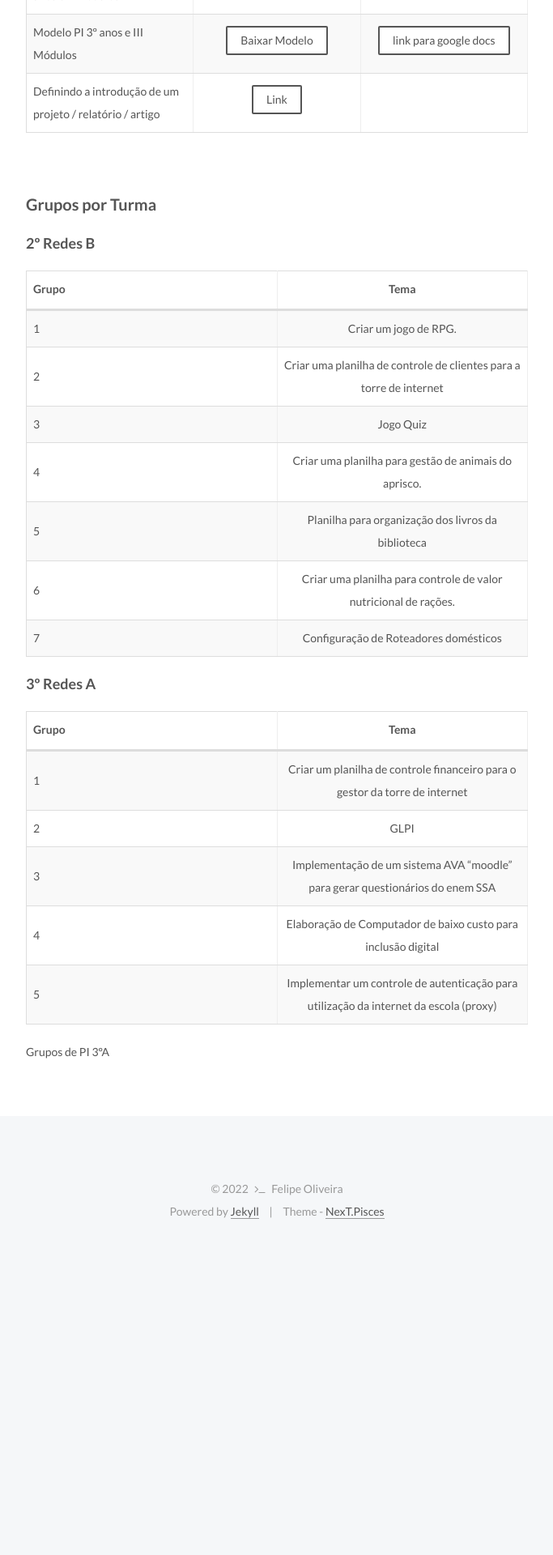
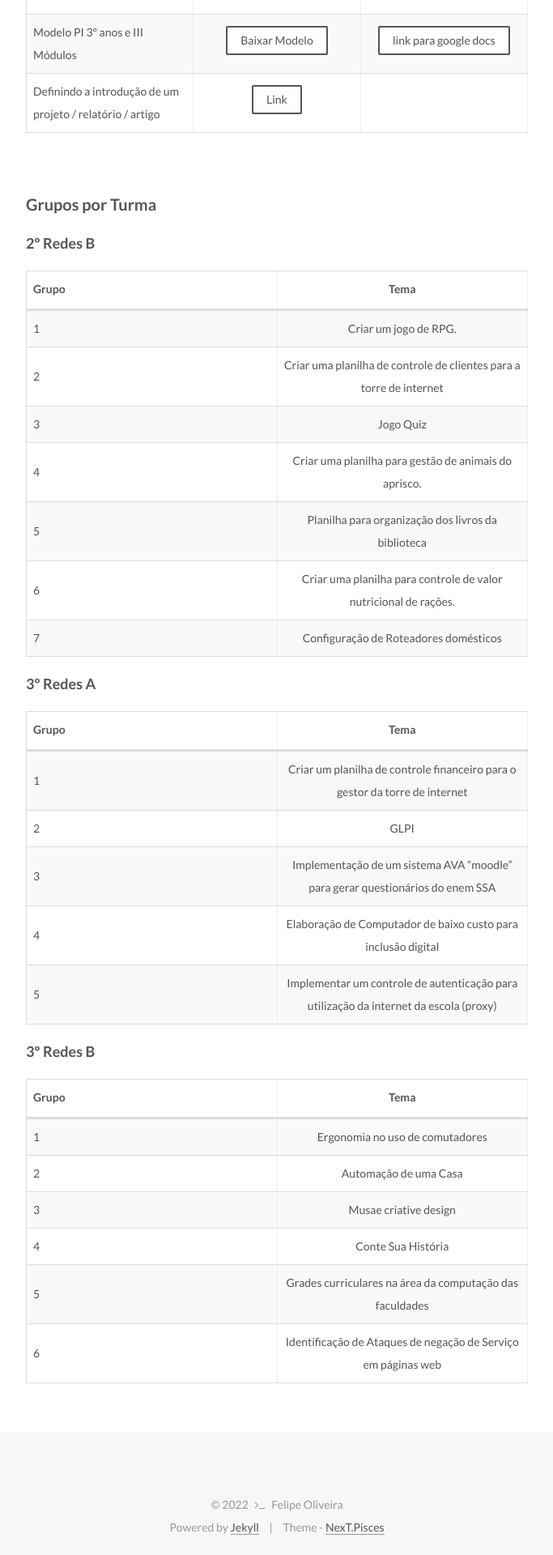
Before and after one commit to fdoliv/fdoliv.github.io, a Jekyll site: the page built from courses/pi/index.md, in a window 1280 px wide. Shown: the part 1240-3160 px from the top of the page at 81% size, without its empty margins (428-1111 px from the left). Built offline with Jekyll 4.4.1, drawn with Linux system fonts in a browser that asks for light colours; before the commit the page ends 2770 px from its top, so only the background shows below that.

Commit message:
3 redes B

```diff
--- a/courses/pi/index.md
+++ b/courses/pi/index.md
@@ -69,5 +69,13 @@ Por exemplo, o grupo 8 do 3º ano C que está no segundo bimestre que fez a ativ
 | 4 | Elaboração de Computador de baixo custo para inclusão digital |
 | 5 | Implementar um controle de autenticação para utilização da internet da escola (proxy) |
 
+### 3º Redes B
 
-Grupos de PI 3ºA
+| Grupo | Tema |
+|---|:----:|
+| 1 | Ergonomia no uso de comutadores |
+| 2 | Automação de uma Casa |
+| 3 | Musae criative design |
+| 4 | Conte Sua História |
+| 5 | Grades curriculares na área da computação das faculdades |
+| 6 | Identificação de Ataques de negação de Serviço em páginas web |
```
